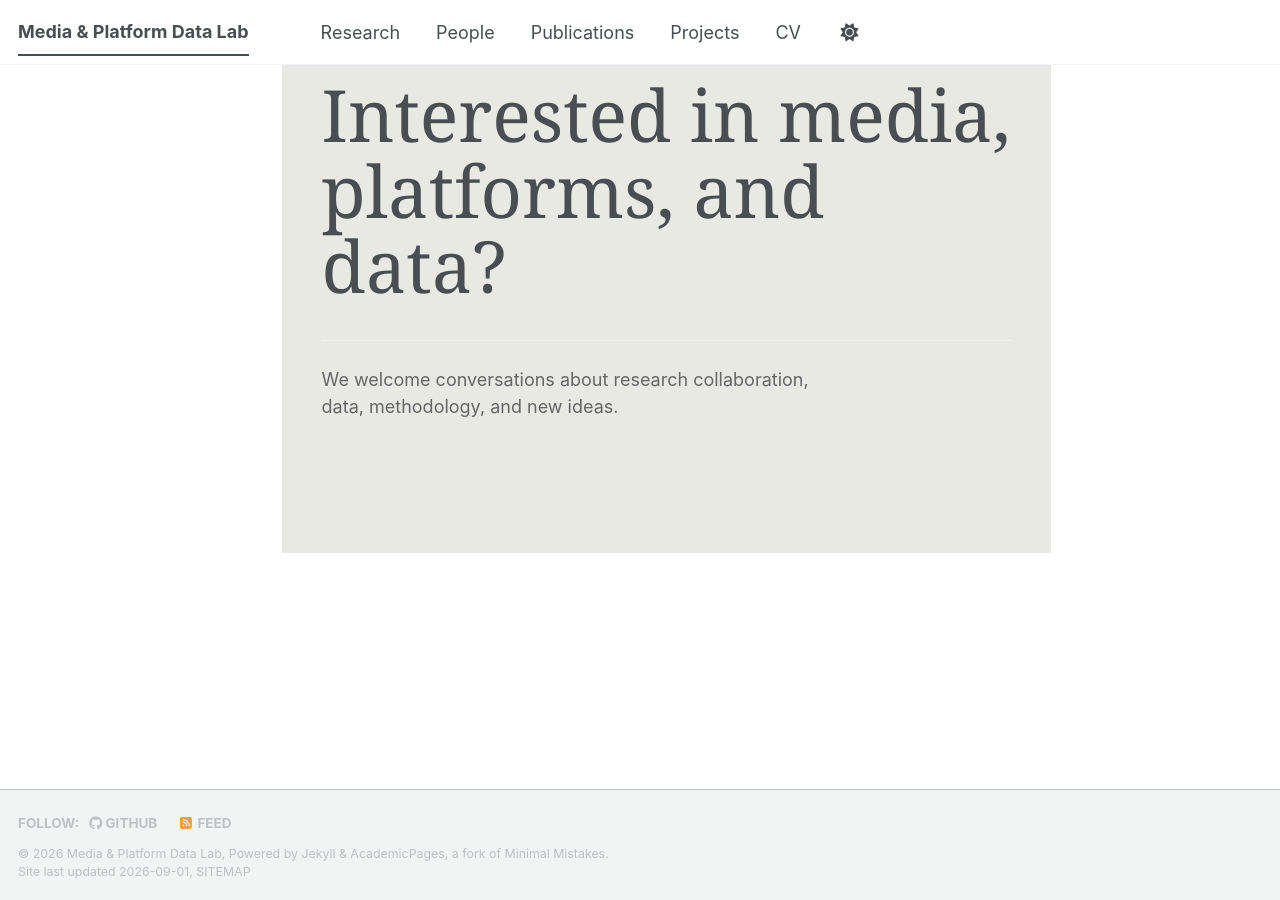
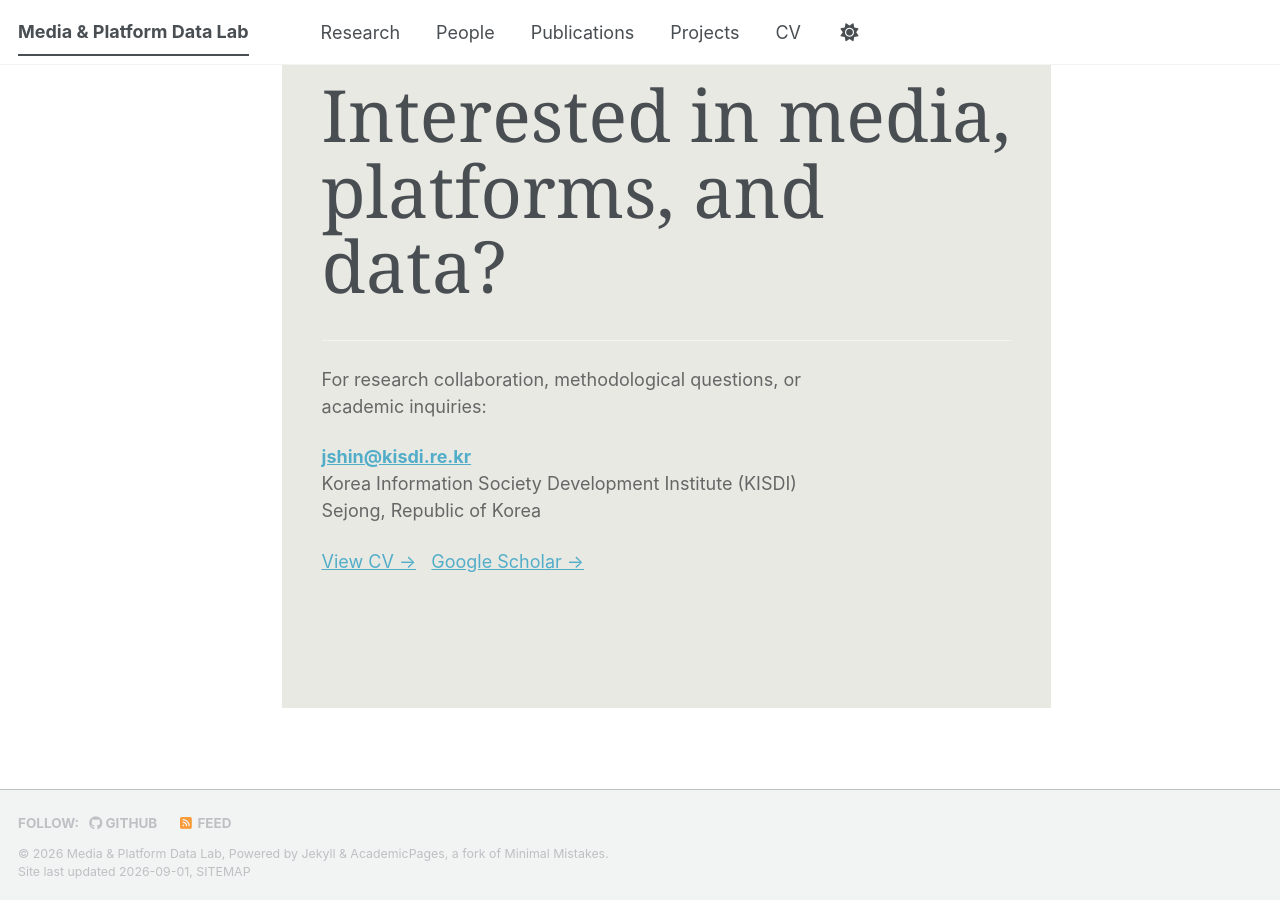
Before and after one commit to jshin4420/lab, a Jekyll site: the page built from _pages/about.md, in a window 1280 px wide and 900 px high, scrolled down 4270 px. Built offline with Jekyll 4.4.1, drawn with Linux system fonts in a browser that asks for light colours; a style sheet for code colours, icons or effects is not loaded.

Commit message:
Add visible contact details to homepage

```diff
--- a/_pages/about.md
+++ b/_pages/about.md
@@ -66,5 +66,7 @@ layout: single
 <section class="lab-contact">
   <div class="lab-section-label">CONTACT</div>
   <h2>Interested in media,<br>platforms, and data?</h2>
-  <p>We welcome conversations about research collaboration, data, methodology, and new ideas.</p>
+  <p>For research collaboration, methodological questions, or academic inquiries:</p>
+  <p><strong><a href="mailto:jshin@kisdi.re.kr">jshin@kisdi.re.kr</a></strong><br>Korea Information Society Development Institute (KISDI)<br>Sejong, Republic of Korea</p>
+  <p><a class="lab-text-link" href="{{ '/cv/' | relative_url }}">View CV →</a> &nbsp; <a class="lab-text-link" href="https://scholar.google.com/citations?user=8pgRFKoAAAAJ&amp;hl=en">Google Scholar →</a></p>
 </section>
```
